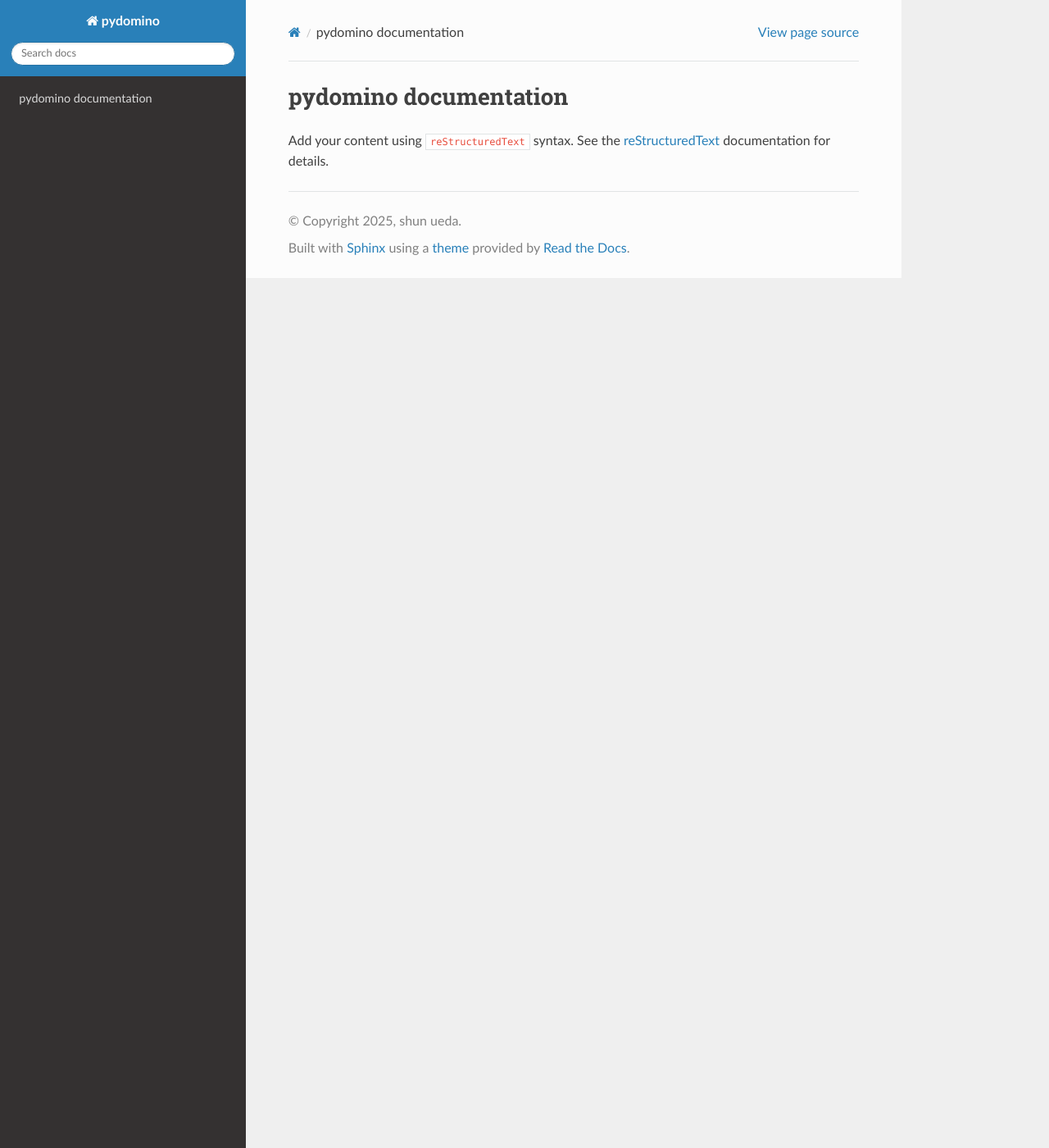
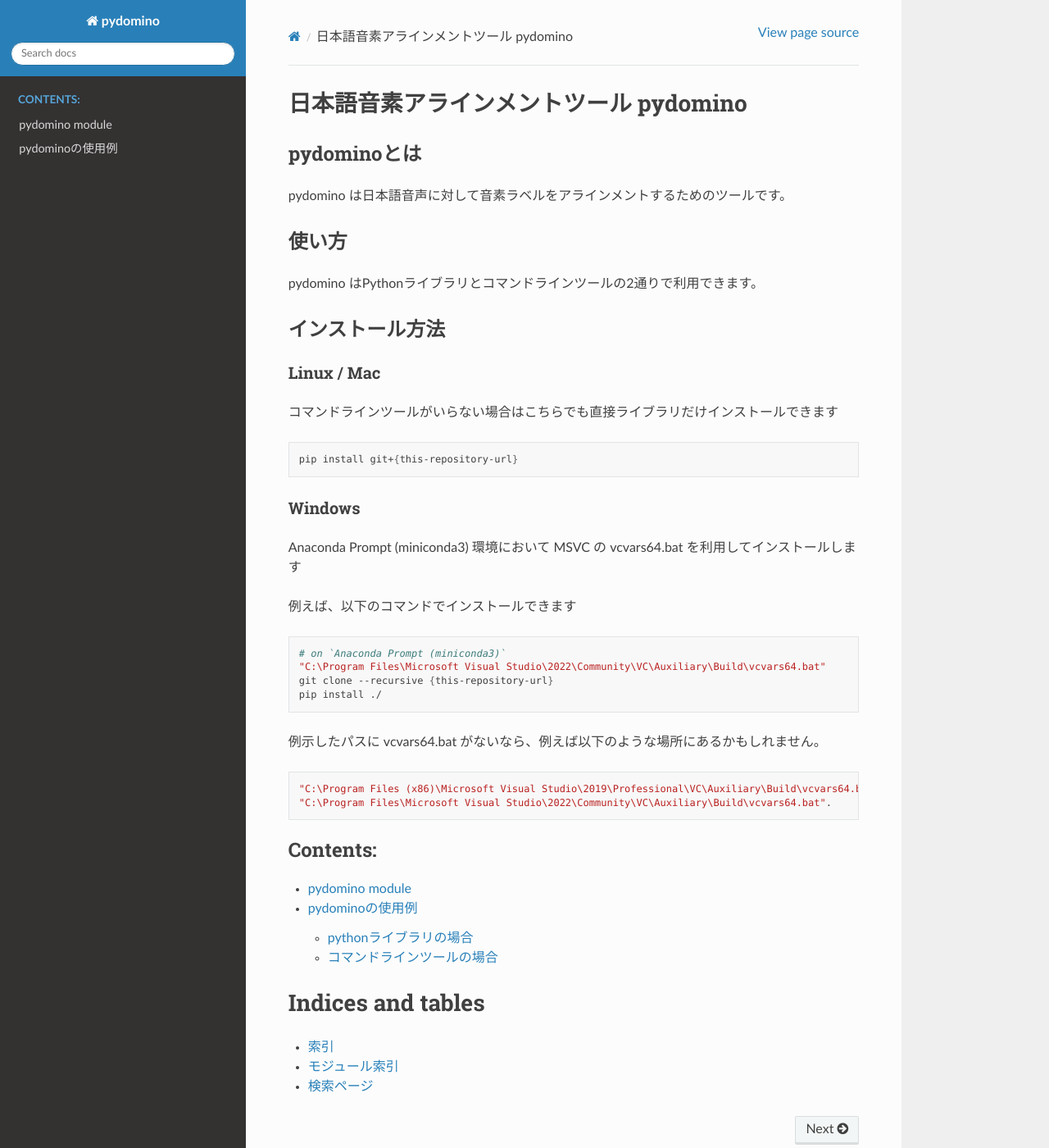
Before and after one commit to DwangoMediaVillage/pydomino, a Sphinx documentation site: the page built from sphinx/source/index.rst, in a window 1280 px wide and 1400 px high. Shown: the whole window at 82% size. Built offline with Sphinx 7.4.7 and the Read the Docs theme 3.1.0, drawn with Linux system fonts in a browser that asks for light colours.

Commit message:
temp: pydominoモジュールと example を追加。ここから変えていく

```diff
--- a/sphinx/aligner.rst
+++ /dev/null
@@ -1,6 +0,0 @@
-pydomino.Aliger クラス
-======================
-
-
-.. automodule:: pydomino
-   :members:
--- a/sphinx/source/conf.py
+++ b/sphinx/source/conf.py
@@ -13,12 +13,20 @@ author = "shun ueda"
 # -- General configuration ---------------------------------------------------
 # https://www.sphinx-doc.org/en/master/usage/configuration.html#general-configuration
 
-extensions = []
-
 templates_path = ["_templates"]
 exclude_patterns = []
 
 language = "ja"
+
+import os
+import sys
+
+sys.path.insert(0, os.path.abspath("../source/py_src"))
+# 必要な拡張機能を読み込む
+extensions = [
+    "sphinx.ext.autodoc",
+    "sphinx.ext.napoleon",
+]
 
 # -- Options for HTML output -------------------------------------------------
 # https://www.sphinx-doc.org/en/master/usage/configuration.html#options-for-html-output
--- a/sphinx/source/index.rst
+++ b/sphinx/source/index.rst
@@ -3,14 +3,73 @@
    You can adapt this file completely to your liking, but it should at least
    contain the root `toctree` directive.
 
-pydomino documentation
-======================
+日本語音素アラインメントツール pydomino
+=======================================
 
-Add your content using ``reStructuredText`` syntax. See the
-`reStructuredText <https://www.sphinx-doc.org/en/master/usage/restructuredtext/index.html>`_
-documentation for details.
+pydominoとは
+------------
+
+pydomino は日本語音声に対して音素ラベルをアラインメントするためのツールです。
+
+使い方
+------
+
+pydomino はPythonライブラリとコマンドラインツールの2通りで利用できます。
+
+インストール方法
+----------------
+
+Linux / Mac
+***********
+
+.. code-block::bash
+
+   git clone --recursive {this-repository-url}
+   pip install ./
+
+コマンドラインツールがいらない場合はこちらでも直接ライブラリだけインストールできます
+
+.. code-block:: bash
+
+   pip install git+{this-repository-url}
+
+
+
+Windows
+*******
+
+Anaconda Prompt (miniconda3) 環境において MSVC の vcvars64.bat を利用してインストールします
+
+例えば、以下のコマンドでインストールできます
+
+.. code-block:: bash
+
+   # on `Anaconda Prompt (miniconda3)`
+   "C:\Program Files\Microsoft Visual Studio\2022\Community\VC\Auxiliary\Build\vcvars64.bat"
+   git clone --recursive {this-repository-url}
+   pip install ./
+
+
+例示したパスに vcvars64.bat がないなら、例えば以下のような場所にあるかもしれません。
+
+.. code-block:: bash
+
+   "C:\Program Files (x86)\Microsoft Visual Studio\2019\Professional\VC\Auxiliary\Build\vcvars64.bat" or
+   "C:\Program Files\Microsoft Visual Studio\2022\Community\VC\Auxiliary\Build\vcvars64.bat".
 
 
 .. toctree::
    :maxdepth: 2
    :caption: Contents:
+
+   pydomino
+   examples
+
+
+
+Indices and tables
+==================
+
+* :ref:`genindex`
+* :ref:`modindex`
+* :ref:`search`
--- a/sphinx/modules.rst
+++ b/sphinx/source/modules.rst
@@ -1,5 +1,5 @@
-for_docstring
-=============
+py_src
+======
 
 .. toctree::
    :maxdepth: 4
--- /dev/null
+++ b/sphinx/source/py_src/pydomino.py
@@ -0,0 +1,24 @@
+import numpy as np
+
+
+class Aligner:
+
+    def __init__(self, onnxfile: str):
+        """コンストラクタ。ここで `onnxfile` で指定したONNXファイルを読み込む"""
+        pass
+
+    def align(self, waveform_mono_16kHz: np.ndarray, phonemes: str, min_aligned_timeframe: int):
+        """_summary_
+
+        Args:
+            waveform_mono_16kHz (np.ndarray): _description_
+            phonemes (str): _description_
+            min_aligned_timeframe (int): _description_
+
+        Returns:
+            _type_: _description_
+        """
+        return super().align(waveform_mono_16kHz, phonemes, min_aligned_timeframe)
+
+    def release(self):
+        return super().release()
```
Also changed, not shown: sphinx/source/examples.rst (renamed from sphinx/examples.rst), sphinx/source/pydomino.rst (renamed from sphinx/pydomino.rst), 1 other file.
